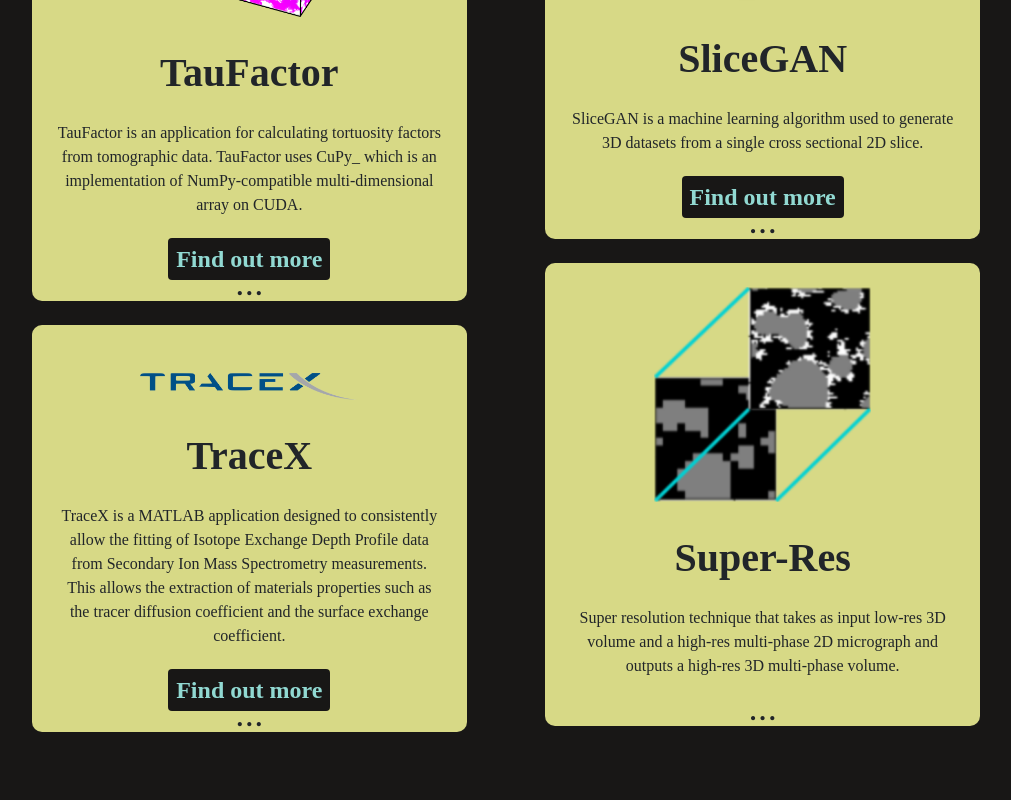
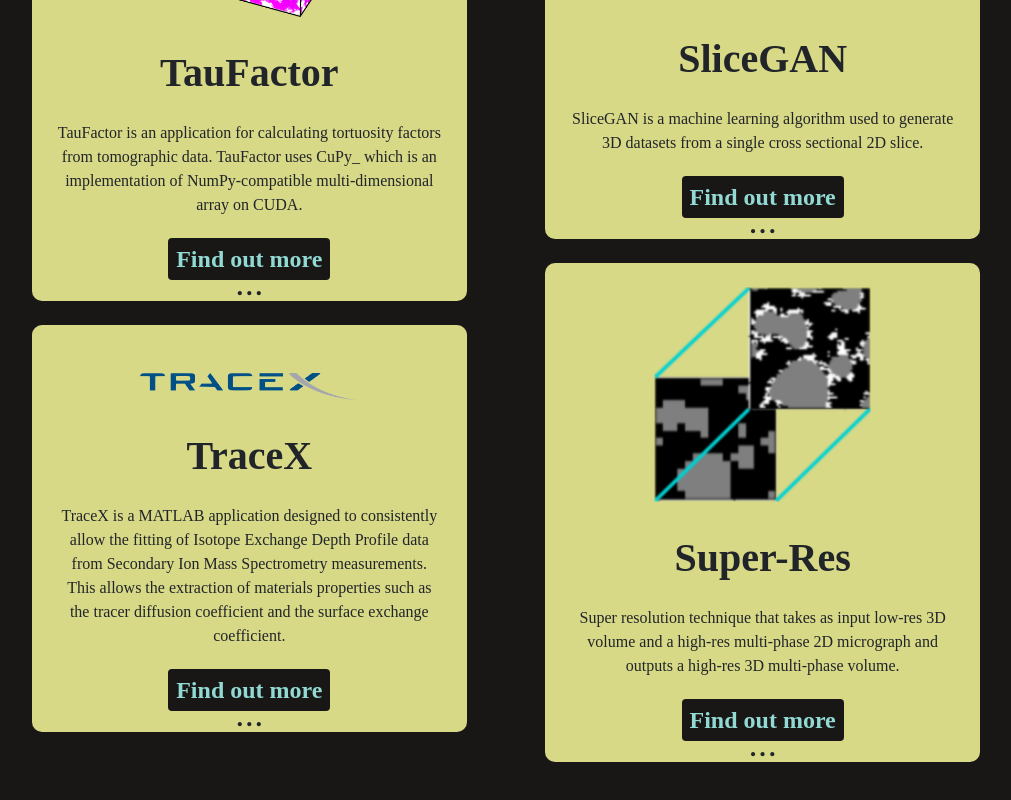
Before and after one commit to tldr-group/tldr-group.github.io, a React (Create React App) app: page /#/projects in a window 1280 px wide. Shown: the part 684-1484 px from the top of the page, without its empty margins (134-1145 px from the left). Built offline with nearby package versions, Linux system fonts and the light colour scheme; a web font is replaced by a local one.

Commit message:
superres link to GH

```diff
--- a/src/pages/Projects.jsx
+++ b/src/pages/Projects.jsx
@@ -43,7 +43,7 @@ class Projects extends Component {
                     <img className='project-img m-4' src={superres}></img>
                     <h1 className='project-title m-2'>Super-Res</h1>
                     <p className='project-body m-4'>Super resolution technique that takes as input low-res 3D volume and a high-res multi-phase 2D micrograph and outputs a high-res 3D multi-phase volume.</p>
-                    {/* <a className='project-link fill-dark p-2' href="">Find out more</a> */}
+                    <a className='project-link fill-dark p-2' href="https://github.com/amirDahari1/SuperRes">Find out more</a>
                     <div class="span mb-4">...</div>
                     </div>
 
```
